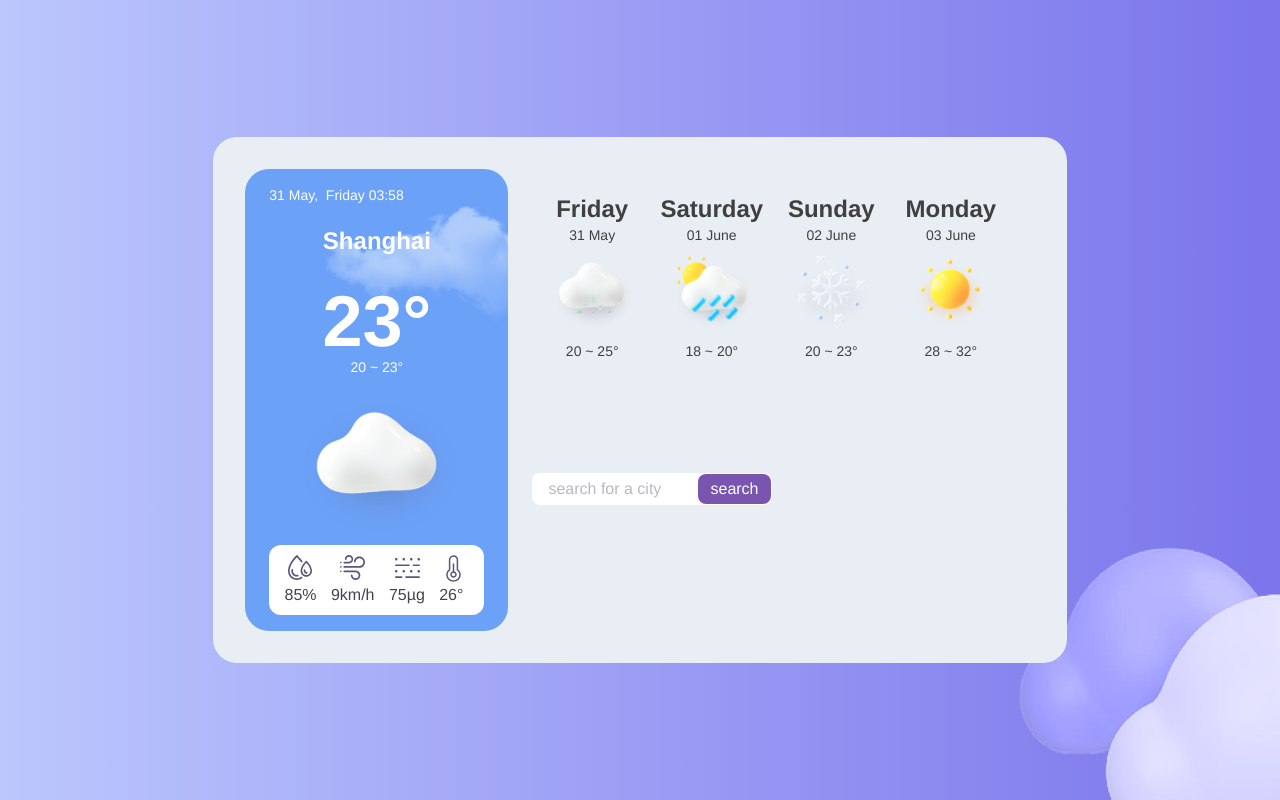
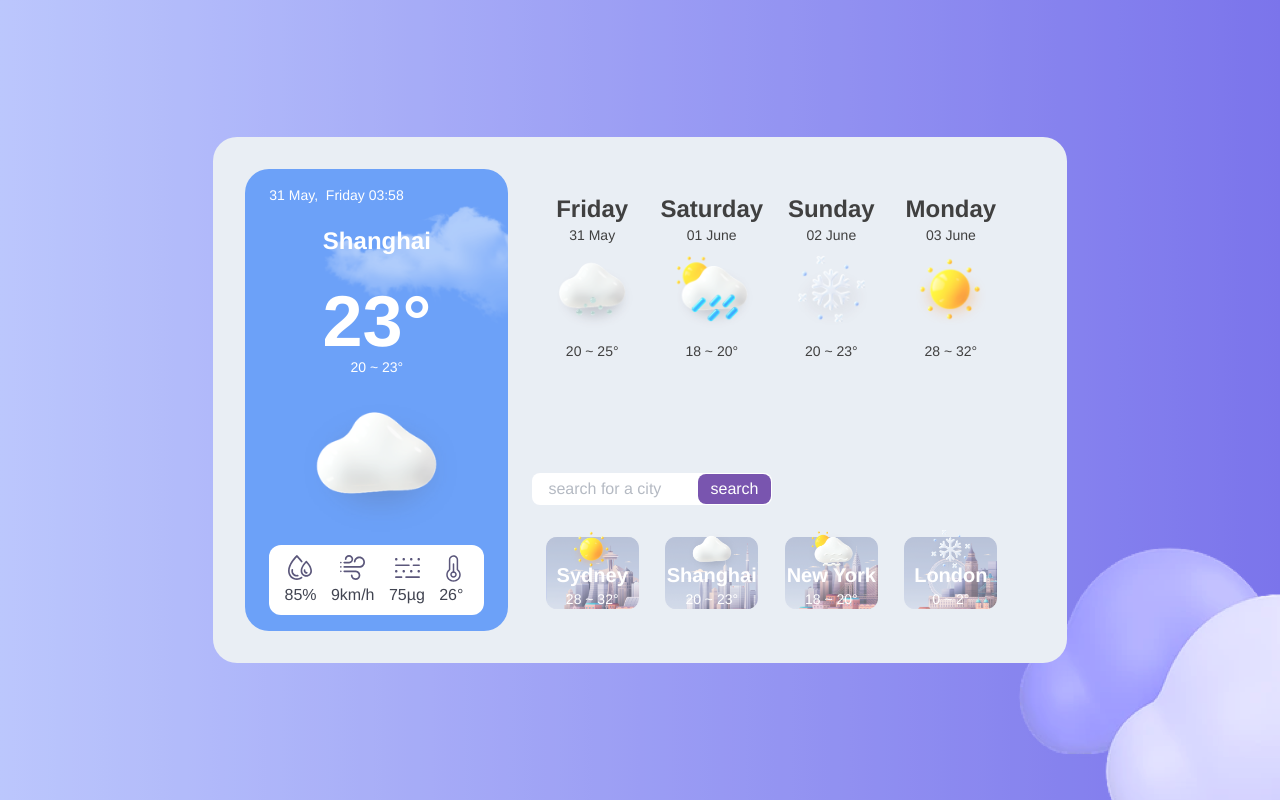
Before and after one commit to wyang0917/weather-app, a React (Create React App) app: page / in a window 1280 px wide. Built offline with nearby package versions, Linux system fonts and the light colour scheme; a web font is replaced by a local one.

Commit message:
update OtherCities

```diff
--- a/src/components/WeatherCard/OtherCities/OtherCities.js
+++ b/src/components/WeatherCard/OtherCities/OtherCities.js
@@ -0,0 +1,44 @@
+import React from 'react'
+import OtherCIty from './OtherCity/OtherCIty'
+import Cloudy from '../../../assets/weather_icon/Cloudy.png'
+import CloudyDay from '../../../assets/weather_icon/Cloudy_day.png'
+import Snow from '../../../assets/weather_icon/Snow.png'
+import Sunny from '../../../assets/weather_icon/Sunny.png'
+
+const OtherCities = () => {
+  const cities = [
+    {
+      bg:'bg-Sydney',
+      icon:Sunny,
+      name:'Sydney',
+      temperatureRange:'28 ~ 32°',
+    },
+    {
+      bg:'bg-Shanghai',
+      icon:Cloudy,
+      name:'Shanghai',
+      temperatureRange:'20 ~ 23°',
+    },
+    {
+      bg:'bg-Newyork',
+      icon:CloudyDay,
+      name:'New York',
+      temperatureRange:'18 ~ 20°',
+    },
+    {
+      bg:'bg-London',
+      icon:Snow,
+      name:'London',
+      temperatureRange:'0 ~ 2°',
+    },
+  ]
+  return (
+    <div className='flex justify-around mt-6'>
+      {cities.map(city=>(
+        <OtherCIty bg={city.bg} icon={city.icon} name={city.name} temperatureRange={city.temperatureRange} />
+      ))}
+    </div>
+  )
+}
+
+export default OtherCities
--- /dev/null
+++ b/src/components/WeatherCard/OtherCities/OtherCity/OtherCIty.js
@@ -0,0 +1,20 @@
+import React from 'react'
+import WeatherIcon from '../../WeatherIcon'
+import CityName from '../../CityName'
+import TemperatureRange from '../../TemperatureRange'
+
+const OtherCIty = ({bg,icon,name,temperatureRange}) => {
+  return (
+    <div className='relative m-2'>
+      <div className={`${bg} bg-no-repeat bg-center bg-contain opacity-80 absolute inset-0`}></div>
+      <div className={'text-white flex flex-col items-center relative z-10'}>
+      <WeatherIcon icon={icon} className={'scale-50 -mt-10'}/>
+      <CityName name={name} className={'block text-xl font-extrabold -mt-10'}/>
+      <TemperatureRange temperatureRange={temperatureRange} className={'block text-sm'}/>
+    </div>
+    </div>
+
+  )
+}
+
+export default OtherCIty
--- /dev/null
+++ b/src/components/WeatherCard/OtherCities/OtherCity/index.js
@@ -0,0 +1 @@
+export {default} from './OtherCIty'
--- a/src/components/WeatherCard/OtherCities/index.js
+++ b/src/components/WeatherCard/OtherCities/index.js
@@ -0,0 +1 @@
+export {default} from './OtherCities'
--- a/src/components/WeatherCard/WeatherCard.js
+++ b/src/components/WeatherCard/WeatherCard.js
@@ -2,6 +2,7 @@ import React from 'react'
 import CurrentCity from './CurrentCity'
 import Forecast from './Forecast';
 import SearchBar from './SearchBar';
+import OtherCities from './OtherCities/OtherCities';
 
 const WeatherCard = () => {
   console.log('weather card rendered');
@@ -11,6 +12,7 @@ const WeatherCard = () => {
       <div className=' w-2/3 px-6'>
       <Forecast />
       <SearchBar />
+      <OtherCities />
       </div>
     </div>
   )
--- a/tailwind.config.js
+++ b/tailwind.config.js
@@ -6,9 +6,12 @@ module.exports = {
       fontFamily:{
         'alimama': ['AlimamaFangYuanTiVF-Square', 'helvetica']
       },
-      spacing: {
-        '128': '32rem',
-      }
+      backgroundImage: {
+        'London': "url('/src/assets/City/London.png')",
+        'Newyork': "url('/src/assets/City/Newyork.png')",
+        'Shanghai': "url('/src/assets/City/Shanghai.png')",
+        'Sydney': "url('/src/assets/City/Sydney.png')",
+      },
     },
   },
   plugins: [],
```
